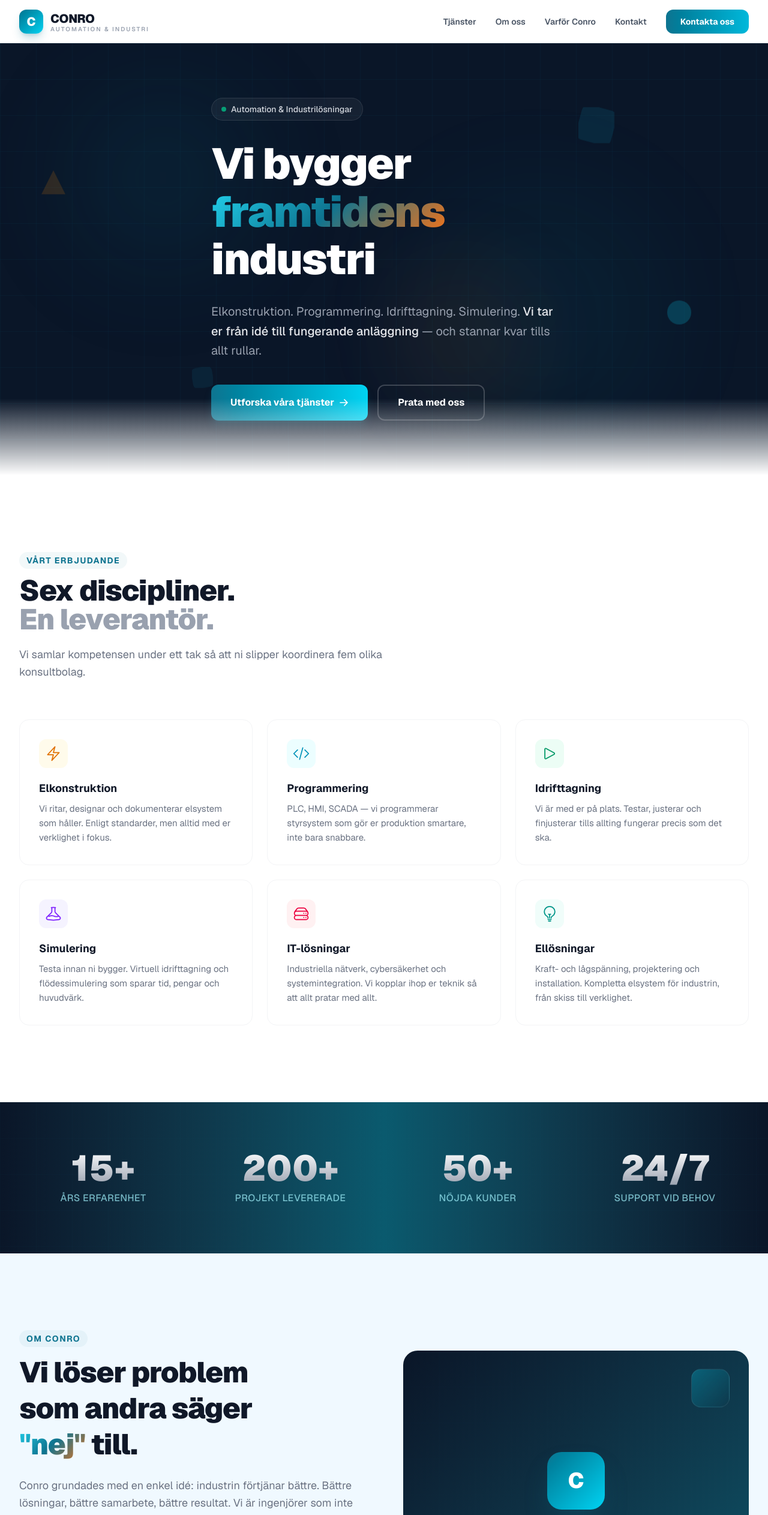
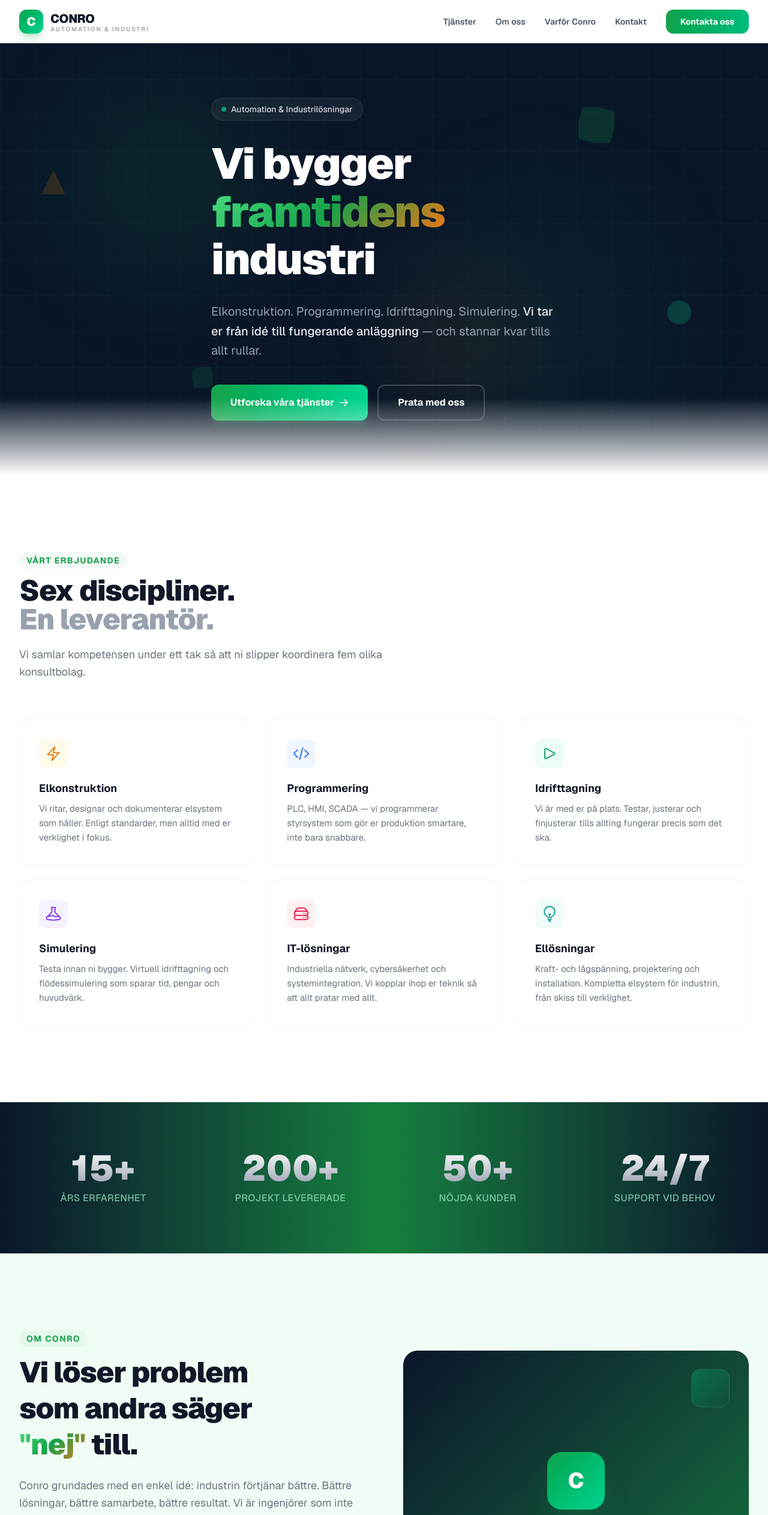
Before and after one commit to simitskf-boop/conrohemsida, a Next.js app: page / in a window 1280 px wide. Shown: the top 2525 px of the page at 60% size. Built offline with nearby package versions, Linux system fonts and the light colour scheme.

Commit message:
Byt färgtema från blå/cyan till grönt

```diff
--- a/src/app/globals.css
+++ b/src/app/globals.css
@@ -3,11 +3,11 @@
 :root {
   --background: #ffffff;
   --foreground: #0f172a;
-  --primary: #0e7490;
-  --primary-dark: #0a5a6e;
-  --primary-light: #22d3ee;
+  --primary: #16a34a;
+  --primary-dark: #15803d;
+  --primary-light: #4ade80;
   --accent: #f97316;
-  --section-bg: #f0f9ff;
+  --section-bg: #f0fdf4;
 }
 
 @theme inline {
@@ -78,13 +78,13 @@ html {
 
 .hero-grid {
   background-image:
-    linear-gradient(rgba(14,116,144,0.07) 1px, transparent 1px),
-    linear-gradient(90deg, rgba(14,116,144,0.07) 1px, transparent 1px);
+    linear-gradient(rgba(22,163,74,0.07) 1px, transparent 1px),
+    linear-gradient(90deg, rgba(22,163,74,0.07) 1px, transparent 1px);
   background-size: 60px 60px;
 }
 
 .gradient-text {
-  background: linear-gradient(135deg, #22d3ee 0%, #0e7490 50%, #f97316 100%);
+  background: linear-gradient(135deg, #4ade80 0%, #16a34a 50%, #f97316 100%);
   -webkit-background-clip: text;
   -webkit-text-fill-color: transparent;
   background-clip: text;
--- a/src/app/page.tsx
+++ b/src/app/page.tsx
@@ -21,9 +21,9 @@ const services = [
         <path strokeLinecap="round" strokeLinejoin="round" d="M17.25 6.75L22.5 12l-5.25 5.25m-10.5 0L1.5 12l5.25-5.25m7.5-3l-4.5 16.5" />
       </svg>
     ),
-    color: "from-cyan-400 to-blue-500",
-    bgColor: "bg-cyan-50",
-    textColor: "text-cyan-600",
+    color: "from-blue-400 to-indigo-500",
+    bgColor: "bg-blue-50",
+    textColor: "text-blue-600",
   },
   {
     title: "Idrifttagning",
@@ -73,7 +73,7 @@ const services = [
         <path strokeLinecap="round" strokeLinejoin="round" d="M12 18v-5.25m0 0a6.01 6.01 0 001.5-.189m-1.5.189a6.01 6.01 0 01-1.5-.189m3.75 7.478a12.06 12.06 0 01-4.5 0m3.75 2.383a14.406 14.406 0 01-3 0M14.25 18v-.192c0-.983.658-1.823 1.508-2.316a7.5 7.5 0 10-7.517 0c.85.493 1.509 1.333 1.509 2.316V18" />
       </svg>
     ),
-    color: "from-teal-400 to-cyan-500",
+    color: "from-teal-400 to-emerald-500",
     bgColor: "bg-teal-50",
     textColor: "text-teal-600",
   },
@@ -96,7 +96,7 @@ export default function Home() {
         <div className="absolute inset-0">
           {/* Floating orbs */}
           <div className="absolute top-20 left-[10%] w-72 h-72 bg-primary/20 rounded-full blur-[100px] animate-pulse-glow" />
-          <div className="absolute bottom-20 right-[15%] w-96 h-96 bg-cyan-400/15 rounded-full blur-[120px] animate-pulse-glow" style={{ animationDelay: "2s" }} />
+          <div className="absolute bottom-20 right-[15%] w-96 h-96 bg-emerald-400/15 rounded-full blur-[120px] animate-pulse-glow" style={{ animationDelay: "2s" }} />
           <div className="absolute top-1/2 left-1/2 w-64 h-64 bg-orange-500/10 rounded-full blur-[80px] animate-pulse-glow" style={{ animationDelay: "4s" }} />
         </div>
 
@@ -108,7 +108,7 @@ export default function Home() {
             </svg>
           </div>
           <div className="absolute top-[60%] right-[10%] animate-float-slow">
-            <svg width="40" height="40" viewBox="0 0 40 40" className="text-cyan-400/20">
+            <svg width="40" height="40" viewBox="0 0 40 40" className="text-emerald-400/20">
               <circle cx="20" cy="20" r="20" fill="currentColor" />
             </svg>
           </div>
@@ -150,7 +150,7 @@ export default function Home() {
             <div className="mt-10 flex flex-col sm:flex-row gap-4">
               <a
                 href="#tjanster"
-                className="group rounded-xl bg-gradient-to-r from-primary to-cyan-400 px-8 py-4 text-base font-bold text-white shadow-lg shadow-primary/25 hover:shadow-primary/40 transition-all hover:-translate-y-0.5 text-center inline-flex items-center justify-center gap-2"
+                className="group rounded-xl bg-gradient-to-r from-primary to-emerald-400 px-8 py-4 text-base font-bold text-white shadow-lg shadow-primary/25 hover:shadow-primary/40 transition-all hover:-translate-y-0.5 text-center inline-flex items-center justify-center gap-2"
               >
                 Utforska våra tjänster
                 <svg className="h-4 w-4 group-hover:translate-x-1 transition-transform" fill="none" stroke="currentColor" viewBox="0 0 24 24" strokeWidth={2.5}>
@@ -221,7 +221,7 @@ export default function Home() {
                 <div className="text-5xl sm:text-6xl font-black text-transparent bg-clip-text bg-gradient-to-b from-white to-gray-400">
                   {stat.value}
                 </div>
-                <div className="mt-2 text-sm sm:text-base text-cyan-200/70 font-medium uppercase tracking-wide">
+                <div className="mt-2 text-sm sm:text-base text-emerald-200/70 font-medium uppercase tracking-wide">
                   {stat.label}
                 </div>
               </div>
@@ -264,7 +264,7 @@ export default function Home() {
                   { title: "Långsiktigt partnerskap", desc: "Vi finns kvar efter leverans" },
                 ].map((item) => (
                   <div key={item.title} className="flex items-start gap-3 p-4 rounded-xl bg-white shadow-sm">
-                    <div className="h-8 w-8 rounded-lg bg-gradient-to-br from-primary to-cyan-400 flex items-center justify-center flex-shrink-0 mt-0.5">
+                    <div className="h-8 w-8 rounded-lg bg-gradient-to-br from-primary to-emerald-400 flex items-center justify-center flex-shrink-0 mt-0.5">
                       <svg className="h-4 w-4 text-white" fill="none" stroke="currentColor" viewBox="0 0 24 24" strokeWidth={3}>
                         <path strokeLinecap="round" strokeLinejoin="round" d="M4.5 12.75l6 6 9-13.5" />
                       </svg>
@@ -283,18 +283,18 @@ export default function Home() {
                 <div className="absolute inset-0 hero-grid opacity-30" />
                 {/* Decorative floating elements */}
                 <div className="absolute top-8 right-8 animate-float">
-                  <div className="h-16 w-16 rounded-2xl bg-gradient-to-br from-cyan-400/30 to-transparent backdrop-blur-sm border border-white/10" />
+                  <div className="h-16 w-16 rounded-2xl bg-gradient-to-br from-emerald-400/30 to-transparent backdrop-blur-sm border border-white/10" />
                 </div>
                 <div className="absolute bottom-12 left-8 animate-float-slow">
                   <div className="h-12 w-12 rounded-full bg-gradient-to-br from-orange-400/30 to-transparent backdrop-blur-sm border border-white/10" />
                 </div>
 
                 <div className="relative text-center z-10">
-                  <div className="mx-auto h-24 w-24 rounded-3xl bg-gradient-to-br from-primary to-cyan-400 flex items-center justify-center mb-6 shadow-2xl shadow-primary/30">
+                  <div className="mx-auto h-24 w-24 rounded-3xl bg-gradient-to-br from-primary to-emerald-400 flex items-center justify-center mb-6 shadow-2xl shadow-primary/30">
                     <span className="text-white font-black text-4xl">C</span>
                   </div>
                   <p className="text-2xl font-black text-white mb-2">CONRO</p>
-                  <p className="text-cyan-300/60 text-sm font-semibold uppercase tracking-[0.25em]">
+                  <p className="text-emerald-300/60 text-sm font-semibold uppercase tracking-[0.25em]">
                     Automation &amp; Industri
                   </p>
                   <div className="mt-8 flex justify-center gap-3">
@@ -345,7 +345,7 @@ export default function Home() {
                 title: "Utveckling & Test",
                 description:
                   "Vi bygger, programmerar och simulerar. Allt testas rigoröst innan det lämnar vårt labb.",
-                color: "from-primary to-cyan-400",
+                color: "from-primary to-emerald-400",
               },
               {
                 step: "03",
@@ -376,7 +376,7 @@ export default function Home() {
         <div className="absolute inset-0 hero-grid" />
         <div className="absolute inset-0">
           <div className="absolute top-0 right-0 w-[500px] h-[500px] bg-primary/10 rounded-full blur-[150px]" />
-          <div className="absolute bottom-0 left-0 w-[400px] h-[400px] bg-cyan-400/10 rounded-full blur-[120px]" />
+          <div className="absolute bottom-0 left-0 w-[400px] h-[400px] bg-emerald-400/10 rounded-full blur-[120px]" />
         </div>
 
         <div className="relative mx-auto max-w-7xl px-4 sm:px-6 lg:px-8">
@@ -427,7 +427,7 @@ export default function Home() {
                   },
                 ].map((item) => (
                   <div key={item.label} className="flex items-center gap-4 p-4 rounded-xl bg-white/5 border border-white/10">
-                    <div className="h-11 w-11 rounded-xl bg-gradient-to-br from-primary to-cyan-400 flex items-center justify-center flex-shrink-0 text-white">
+                    <div className="h-11 w-11 rounded-xl bg-gradient-to-br from-primary to-emerald-400 flex items-center justify-center flex-shrink-0 text-white">
                       {item.icon}
                     </div>
                     <div>
@@ -468,7 +468,7 @@ export default function Home() {
                 </div>
                 <button
                   type="submit"
-                  className="w-full rounded-xl bg-gradient-to-r from-primary to-cyan-400 px-6 py-4 text-base font-bold text-white shadow-lg shadow-primary/25 hover:shadow-primary/40 transition-all hover:-translate-y-0.5"
+                  className="w-full rounded-xl bg-gradient-to-r from-primary to-emerald-400 px-6 py-4 text-base font-bold text-white shadow-lg shadow-primary/25 hover:shadow-primary/40 transition-all hover:-translate-y-0.5"
                 >
                   Skicka förfrågan
                 </button>
--- a/src/components/Footer.tsx
+++ b/src/components/Footer.tsx
@@ -21,7 +21,7 @@ export default function Footer() {
         <div className="grid grid-cols-1 md:grid-cols-4 gap-10">
           <div className="md:col-span-1">
             <div className="flex items-center gap-3 mb-5">
-              <div className="h-10 w-10 rounded-xl bg-gradient-to-br from-primary to-cyan-400 flex items-center justify-center">
+              <div className="h-10 w-10 rounded-xl bg-gradient-to-br from-primary to-emerald-400 flex items-center justify-center">
                 <span className="text-white font-black text-xl">C</span>
               </div>
               <div>
--- a/src/components/Header.tsx
+++ b/src/components/Header.tsx
@@ -31,9 +31,9 @@ export default function Header() {
       <div className="mx-auto max-w-7xl px-4 sm:px-6 lg:px-8">
         <div className="flex h-18 items-center justify-between">
           <Link href="/" className="flex items-center gap-3 group">
-            <div className="relative h-10 w-10 rounded-xl bg-gradient-to-br from-primary to-cyan-400 flex items-center justify-center shadow-lg shadow-primary/25 group-hover:shadow-primary/40 transition-shadow">
+            <div className="relative h-10 w-10 rounded-xl bg-gradient-to-br from-primary to-emerald-400 flex items-center justify-center shadow-lg shadow-primary/25 group-hover:shadow-primary/40 transition-shadow">
               <span className="text-white font-black text-xl">C</span>
-              <div className="absolute -inset-0.5 rounded-xl bg-gradient-to-br from-primary to-cyan-400 opacity-0 group-hover:opacity-30 blur transition-opacity" />
+              <div className="absolute -inset-0.5 rounded-xl bg-gradient-to-br from-primary to-emerald-400 opacity-0 group-hover:opacity-30 blur transition-opacity" />
             </div>
             <div>
               <span className="text-xl font-black tracking-tight text-gray-900">
@@ -57,7 +57,7 @@ export default function Header() {
             ))}
             <a
               href="#kontakt"
-              className="rounded-xl bg-gradient-to-r from-primary to-cyan-500 px-6 py-2.5 text-sm font-bold text-white hover:shadow-lg hover:shadow-primary/30 transition-all hover:-translate-y-0.5"
+              className="rounded-xl bg-gradient-to-r from-primary to-emerald-500 px-6 py-2.5 text-sm font-bold text-white hover:shadow-lg hover:shadow-primary/30 transition-all hover:-translate-y-0.5"
             >
               Kontakta oss
             </a>
@@ -95,7 +95,7 @@ export default function Header() {
             <a
               href="#kontakt"
               onClick={() => setMenuOpen(false)}
-              className="block mt-4 rounded-xl bg-gradient-to-r from-primary to-cyan-500 px-5 py-3 text-center text-sm font-bold text-white"
+              className="block mt-4 rounded-xl bg-gradient-to-r from-primary to-emerald-500 px-5 py-3 text-center text-sm font-bold text-white"
             >
               Kontakta oss
             </a>
```
